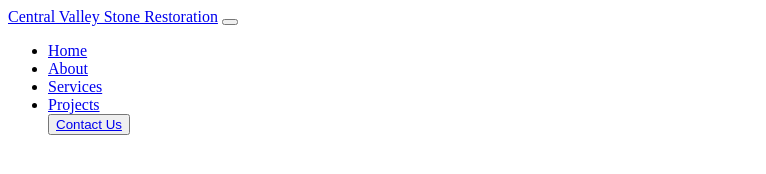
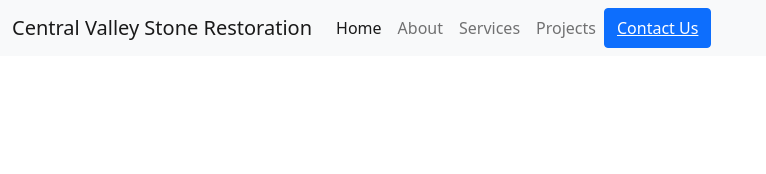
Before and after one commit to Nathan-Anderson-1024/CVSR, a plain HTML site: page services.html in a window 1280 px wide. Shown: the whole page, without its empty margins (0-766 px from the left). Drawn offline with nearby package versions, Linux system fonts and the light colour scheme.

Commit message:
created services page

```diff
--- a/services.html
+++ b/services.html
@@ -4,6 +4,7 @@
     <meta charset="UTF-8">
     <meta http-equiv="X-UA-Compatible" content="IE=edge">
     <meta name="viewport" content="width=device-width, initial-scale=1.0">
+    <link href="https://cdn.jsdelivr.net/npm/bootstrap@5.1.3/dist/css/bootstrap.min.css" rel="stylesheet" integrity="sha384-1BmE4kWBq78iYhFldvKuhfTAU6auU8tT94WrHftjDbrCEXSU1oBoqyl2QvZ6jIW3" crossorigin="anonymous">
     <title>CVSR Services</title>
 </head>
 <body>
@@ -50,5 +51,6 @@
             </div>
         </nav>
     </header>
+    <script src="https://cdn.jsdelivr.net/npm/bootstrap@5.1.3/dist/js/bootstrap.bundle.min.js" integrity="sha384-ka7Sk0Gln4gmtz2MlQnikT1wXgYsOg+OMhuP+IlRH9sENBO0LRn5q+8nbTov4+1p" crossorigin="anonymous"></script>
 </body>
 </html>
```
Also changed, not shown: index.html (+1 -1 lines).
